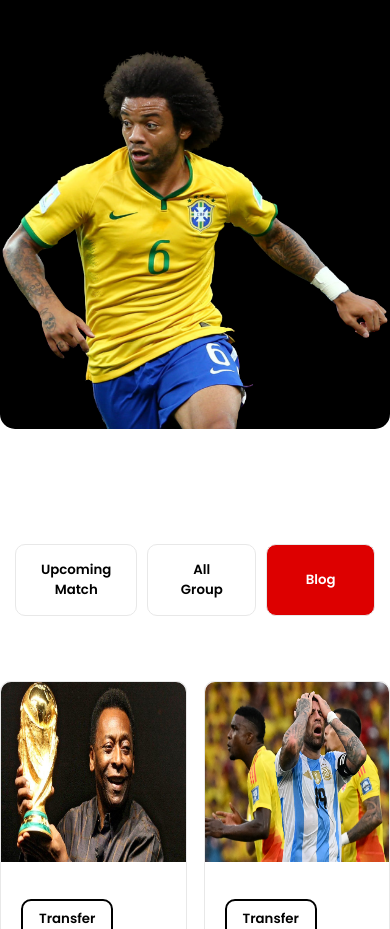
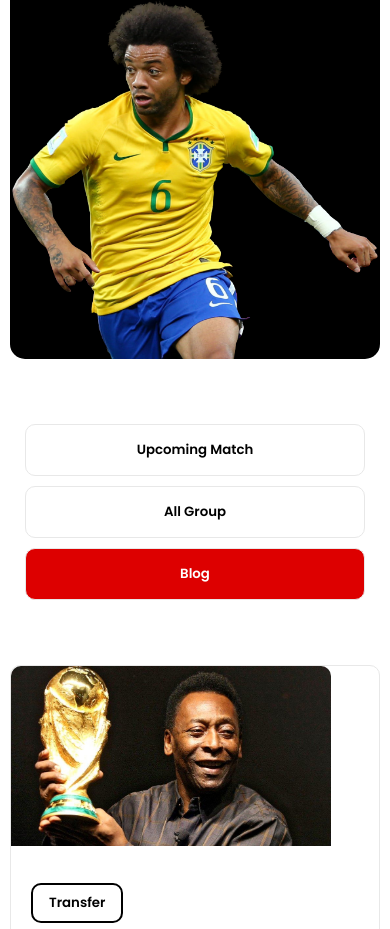
Before and after one commit to nakib233/Conceptual-session-practice, a plain HTML site: page index.html in a window 390 px wide. Shown: the part 515-1444 px from the top of the page. Drawn offline with Linux system fonts and the light colour scheme.

Commit message:
mobile responsive done

```diff
--- a/style.css
+++ b/style.css
@@ -111,6 +111,10 @@ img {
 
 /* For laptop / Tab Display */
 @media screen and (max-width: 992px) {
+  /* Container */
+  .container {
+    margin: 0 20px;
+  }
   /* Banner */
   .banner h2 {
     font-size: 50px;
@@ -139,6 +143,10 @@ img {
 
 /* Mobile Screen */
 @media screen and (max-width: 768px) {
+  /* Container */
+  .container {
+    margin: 0 10px;
+  }
   .banner {
     flex-direction: column;
     text-align: center;
@@ -150,4 +158,13 @@ img {
     max-width: 100%;
     margin: 15px auto;
   }
+  .upcoming-matches-right {
+    grid-template-columns: repeat(1, 1fr);
+  }
+  .upcoming-matches-right img {
+    width: fit-content;
+  }
+  .upcoming-matches-left {
+    flex-direction: column;
+  }
 }
```
